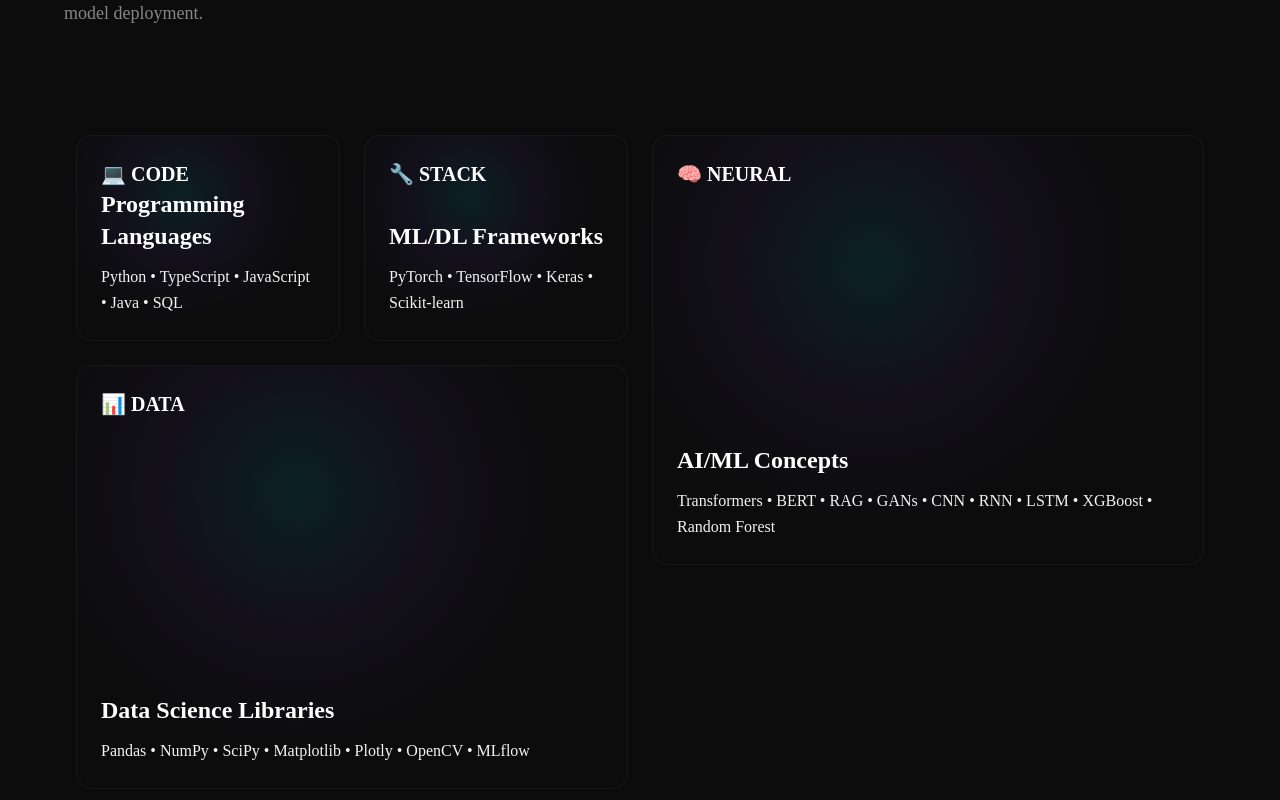
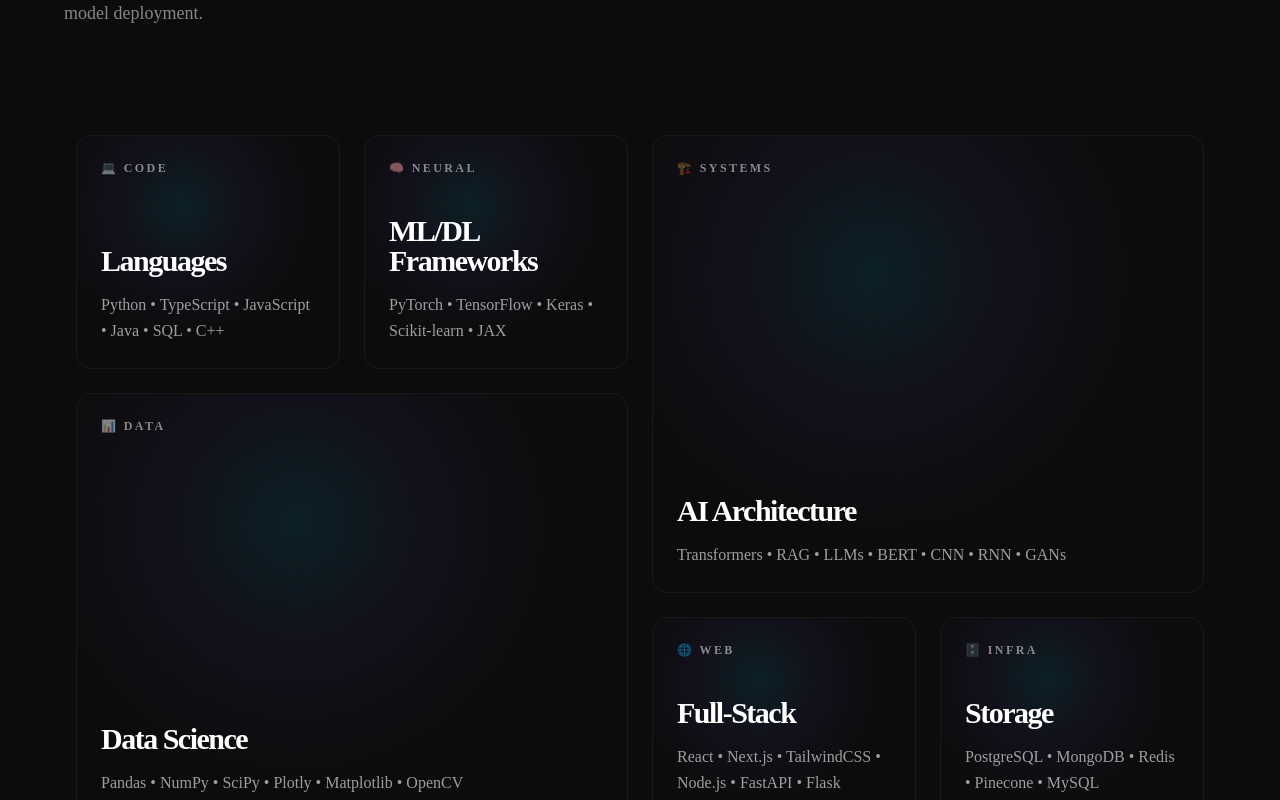
Before and after one commit to i-aissaoui/portfolio, a Next.js app: page / in a window 1280 px wide. Shown: the part 1140-1940 px from the top of the page. Built offline with nearby package versions, Linux system fonts and the light colour scheme.

Commit message:
Step 8: Restore missing skill categories and refine bento card styles

```diff
--- a/src/app/page.tsx
+++ b/src/app/page.tsx
@@ -182,27 +182,51 @@ export default function Home() {
               customCards={[
                 {
                   color: '#0c0c0c',
-                  title: locale === 'fr' ? 'Langages de Programmation' : locale === 'de' ? 'Programmiersprachen' : 'Programming Languages',
-                  description: 'Python • TypeScript • JavaScript • Java • SQL',
-                  label: locale === 'fr' ? '💻 CODE' : locale === 'de' ? '💻 CODE' : '💻 CODE'
+                  title: locale === 'fr' ? 'Langages' : locale === 'de' ? 'Sprachen' : 'Languages',
+                  description: 'Python • TypeScript • JavaScript • Java • SQL • C++',
+                  label: '💻 CODE'
                 },
                 {
                   color: '#0c0c0c',
                   title: locale === 'fr' ? 'Frameworks ML/DL' : locale === 'de' ? 'ML/DL Frameworks' : 'ML/DL Frameworks',
-                  description: 'PyTorch • TensorFlow • Keras • Scikit-learn',
-                  label: locale === 'fr' ? '🔧 STACK' : locale === 'de' ? '🔧 STACK' : '🔧 STACK'
+                  description: 'PyTorch • TensorFlow • Keras • Scikit-learn • JAX',
+                  label: '🧠 NEURAL'
                 },
                 {
                   color: '#0c0c0c',
-                  title: locale === 'fr' ? 'Concepts IA/ML' : locale === 'de' ? 'KI/ML-Konzepte' : 'AI/ML Concepts',
-                  description: 'Transformers • BERT • RAG • GANs • CNN • RNN • LSTM • XGBoost • Random Forest',
-                  label: locale === 'fr' ? '🧠 NEURAL' : locale === 'de' ? '🧠 NEURAL' : '🧠 NEURAL'
+                  title: locale === 'fr' ? 'Architecture IA' : locale === 'de' ? 'KI-Architektur' : 'AI Architecture',
+                  description: 'Transformers • RAG • LLMs • BERT • CNN • RNN • GANs',
+                  label: '🏗️ SYSTEMS'
                 },
                 {
                   color: '#0c0c0c',
-                  title: locale === 'fr' ? 'Bibliothèques Data Science' : locale === 'de' ? 'Data Science Bibliotheken' : 'Data Science Libraries',
-                  description: 'Pandas • NumPy • SciPy • Matplotlib • Plotly • OpenCV • MLflow',
-                  label: locale === 'fr' ? '📊 DATA' : locale === 'de' ? '📊 DATA' : '📊 DATA'
+                  title: locale === 'fr' ? 'Science des Données' : locale === 'de' ? 'Data Science' : 'Data Science',
+                  description: 'Pandas • NumPy • SciPy • Plotly • Matplotlib • OpenCV',
+                  label: '📊 DATA'
+                },
+                {
+                  color: '#0c0c0c',
+                  title: 'Full-Stack',
+                  description: 'React • Next.js • TailwindCSS • Node.js • FastAPI • Flask',
+                  label: '🌐 WEB'
+                },
+                {
+                  color: '#0c0c0c',
+                  title: locale === 'fr' ? 'Stockage' : locale === 'de' ? 'Speicher' : 'Storage',
+                  description: 'PostgreSQL • MongoDB • Redis • Pinecone • MySQL',
+                  label: '🗄️ INFRA'
+                },
+                {
+                  color: '#0c0c0c',
+                  title: 'Engineering',
+                  description: 'Spark • Hadoop • Kafka • Airflow • Docker • Git',
+                  label: '⚡ SPEED'
+                },
+                {
+                  color: '#0c0c0c',
+                  title: locale === 'fr' ? 'Apprentissage par Renforcement' : locale === 'de' ? 'Bestärkendes Lernen' : 'Reinforcement Learning',
+                  description: 'Deep Q-Learning • PPO • Actor-Critic • Policy Gradients',
+                  label: '🤖 AUTONOMY'
                 }
               ]}
             />
--- a/src/components/MagicBento.tsx
+++ b/src/components/MagicBento.tsx
@@ -787,15 +787,15 @@ const MagicBento: React.FC<BentoProps> = ({
                   clickEffect={clickEffect}
                   enableMagnetism={enableMagnetism}
                 >
-                  <div className="card__header flex justify-between gap-3 relative text-white">
-                    <span className="card__label text-lg md:text-xl font-semibold">{card.label}</span>
+                  <div className="card__header flex justify-between gap-3 relative text-white/50 mb-10">
+                    <span className="card__label text-xs font-bold uppercase tracking-[0.2em] display-font">{card.label}</span>
                   </div>
-                  <div className="card__content flex flex-col relative text-white">
-                    <h3 className={`card__title font-bold text-xl md:text-2xl m-0 mb-3 ${textAutoHide ? 'text-clamp-1' : ''}`}>
+                  <div className="card__content flex flex-col relative text-white mt-auto">
+                    <h3 className={`card__title font-bold text-2xl md:text-3xl m-0 mb-4 display-font tracking-tighter leading-none ${textAutoHide ? 'text-clamp-1' : ''}`}>
                       {card.title}
                     </h3>
                     <p
-                      className={`card__description text-sm md:text-base leading-relaxed opacity-95 ${textAutoHide ? 'text-clamp-2' : ''}`}
+                      className={`card__description text-sm md:text-base leading-relaxed text-white/60 font-light ${textAutoHide ? 'text-clamp-2' : ''}`}
                     >
                       {card.description}
                     </p>
@@ -919,14 +919,14 @@ const MagicBento: React.FC<BentoProps> = ({
                   el.addEventListener('click', handleClick);
                 }}
               >
-                <div className="card__header flex justify-between gap-3 relative text-white">
-                  <span className="card__label text-lg md:text-xl font-semibold">{card.label}</span>
+                <div className="card__header flex justify-between gap-3 relative text-white/50 mb-10">
+                  <span className="card__label text-xs font-bold uppercase tracking-[0.2em] display-font">{card.label}</span>
                 </div>
-                <div className="card__content flex flex-col relative text-white">
-                  <h3 className={`card__title font-bold text-xl md:text-2xl m-0 mb-3 ${textAutoHide ? 'text-clamp-1' : ''}`}>
+                <div className="card__content flex flex-col relative text-white mt-auto">
+                  <h3 className={`card__title font-bold text-2xl md:text-3xl m-0 mb-4 display-font tracking-tighter leading-none ${textAutoHide ? 'text-clamp-1' : ''}`}>
                     {card.title}
                   </h3>
-                  <p className={`card__description text-sm md:text-base leading-relaxed opacity-95 ${textAutoHide ? 'text-clamp-2' : ''}`}>
+                  <p className={`card__description text-sm md:text-base leading-relaxed text-white/60 font-light ${textAutoHide ? 'text-clamp-2' : ''}`}>
                     {card.description}
                   </p>
                 </div>
```
